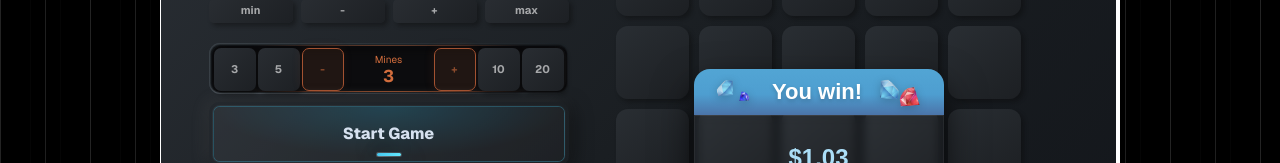
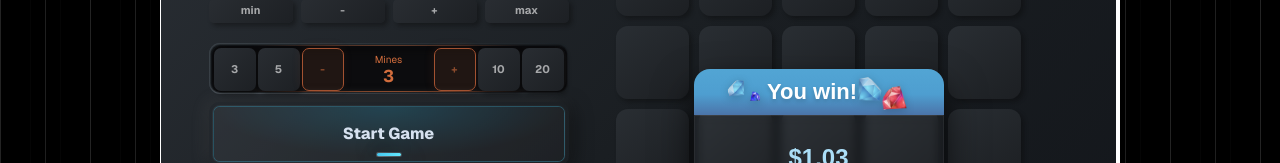
Before and after one commit to Ron114/mines_game_ui1, a Next.js app: page / in a window 1280 px wide. Shown: the part 280-443 px from the top of the page. Built offline with nearby package versions, Linux system fonts and the light colour scheme.

Commit message:
Update GameGrid dimensions and layout for improved aesthetics
- Increased diamond icon dimensions for better visibility.
- Adjusted layout to center content for a more balanced appearance.
- Removed flex-grow property from win text for enhanced alignment.

```diff
--- a/components/game-grid.tsx
+++ b/components/game-grid.tsx
@@ -136,8 +136,8 @@ export default function GameGrid() {
             <Image
               src="/assets/2diamond.png"
               alt="Diamond"
-              width={45}
-              height={45}
+              width={55}
+              height={55}
             />
           </div>
         </div>
@@ -532,7 +532,7 @@ export default function GameGrid() {
           background: linear-gradient(180deg, #52a5d4 0%, #4e9ed0 55%, #4b74a9 100%);
           display: flex;
           align-items: center;
-          justify-content: space-between;
+          justify-content: center;
           padding: 0 20px;
           position: relative;
         }
@@ -549,7 +549,6 @@ export default function GameGrid() {
           font-size: 22px;
           font-weight: 700;
           text-align: center;
-          flex-grow: 1;
           text-shadow: 0 2px 4px rgba(0, 0, 0, 0.2);
         }
 
```
